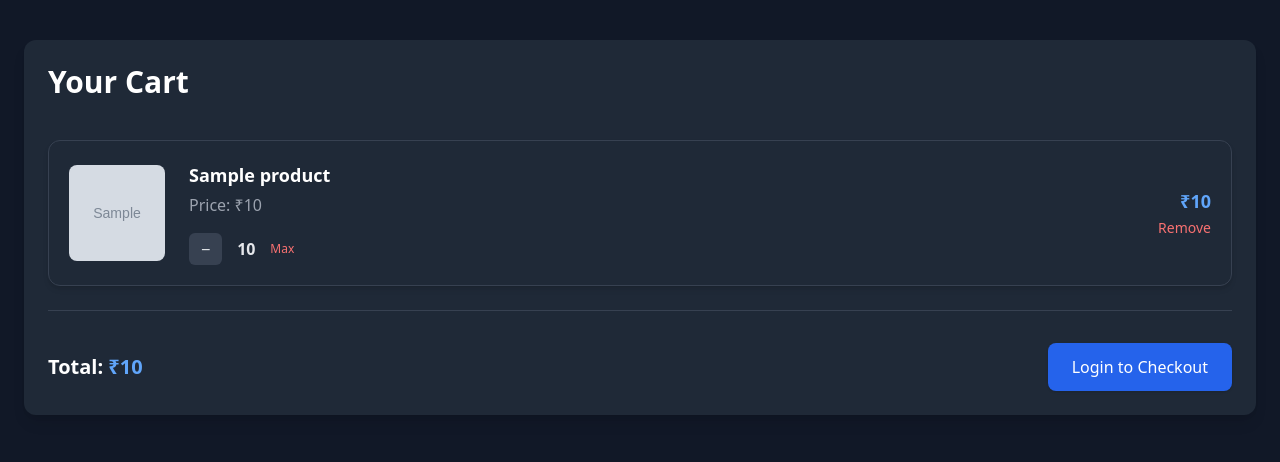
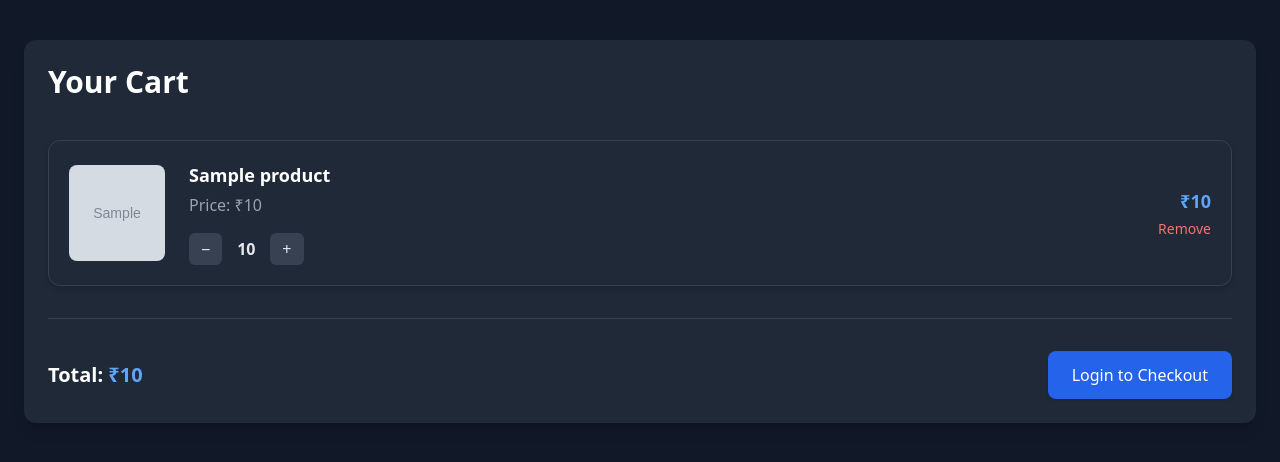
Before and after one commit to Spy-Rus/E-Commerce-website, a Django app: template Storefront/playground/templates/playground/cart.html in a window 1280 px wide. Shown: the part 69-531 px from the top of the page. Run offline with Django 5.2, Linux system fonts and the light colour scheme; the template is opened without the code that fills it: most values are stand-ins (such as "Sample title", 1, 10 or a date in 2020); grey boxes marked "Sample" are stand-in pictures; some libraries are stand-ins or nearby versions.

Commit message:
Update cart.html

```diff
--- a/Storefront/playground/templates/playground/cart.html
+++ b/Storefront/playground/templates/playground/cart.html
@@ -4,82 +4,56 @@
 
 {% block content %}
 
-<h1 class="text-3xl font-semibold text-white mb-10">
-  Your Cart
-</h1>
+<h1 class="text-3xl font-semibold text-white mb-10">Your Cart</h1>
 
 {% if items %}
-  <div class="space-y-6">
+<div id="cart-container" class="space-y-6">
 
   {% for item in items %}
-      <!-- CART ITEM -->
-      <div class="flex items-center gap-6 bg-gray-800 border border-gray-700 p-5 rounded-xl shadow-md">
+  <div class="cart-item flex items-center gap-6 bg-gray-800 border border-gray-700 p-5 rounded-xl shadow-md transition-all duration-300"
+       data-product-id="{{ item.product.id }}"
+       data-inventory="{{ item.product.inventory }}">
 
-        <!-- Product Image -->
     {% if item.product.image %}
       <img src="{{ item.product.image.url }}"
            alt="{{ item.product.title }}"
-               class="w-24 h-24 object-cover rounded-lg">
+           class="w-24 h-24 object-cover rounded-lg flex-shrink-0">
     {% else %}
-          <div class="w-24 h-24 bg-gray-700 flex items-center justify-center rounded-lg text-gray-400 text-sm">
+      <div class="w-24 h-24 bg-gray-700 flex items-center justify-center rounded-lg text-gray-400 text-sm flex-shrink-0">
         No image
       </div>
     {% endif %}
 
-        <!-- Product Info -->
     <div class="flex-1">
-          <h2 class="text-lg font-semibold text-white">
-            {{ item.product.title }}
-          </h2>
+      <h2 class="text-lg font-semibold text-white">{{ item.product.title }}</h2>
+      <p class="text-gray-400 mt-1">Price: ₹{{ item.product.get_current_price }}</p>
 
-          <p class="text-gray-400 mt-1">
-            Price: ₹{{ item.product.get_current_price }}
-          </p>
-
-          <!-- Quantity Controls -->
       <div class="flex items-center gap-3 mt-4">
-            <a href="{% url 'playground:decrease_cart' item.product.id %}"
-               class="px-3 py-1 bg-gray-700 hover:bg-gray-600 text-gray-200 rounded-md transition">
-              −
-            </a>
-
-            <span class="font-semibold text-gray-200 min-w-[24px] text-center">
-              {{ item.quantity }}
-            </span>
-
-            {% if item.quantity < item.product.inventory %}
-              <a href="{% url 'playground:increase_cart' item.product.id %}"
-                 class="px-3 py-1 bg-gray-700 hover:bg-gray-600 text-gray-200 rounded-md transition">
-                +
-              </a>
-            {% else %}
-              <span class="text-xs text-red-400">Max</span>
-            {% endif %}
+        <button class="decrease-btn px-3 py-1 bg-gray-700 hover:bg-gray-600 text-gray-200 rounded-md transition">−</button>
+        <span class="qty-display font-semibold text-gray-200 min-w-[24px] text-center">{{ item.quantity }}</span>
+        <button class="increase-btn px-3 py-1 bg-gray-700 hover:bg-gray-600 text-gray-200 rounded-md transition"
+                {% if item.quantity >= item.product.inventory %}disabled{% endif %}>
+          {% if item.quantity >= item.product.inventory %}<span class="text-xs text-red-400">Max</span>{% else %}+{% endif %}
+        </button>
       </div>
     </div>
 
-        <!-- Item Total -->
-        <div class="text-right">
-          <p class="text-lg font-bold text-blue-400">
-            ₹{{ item.total }}
-          </p>
-
-          <a href="{% url 'playground:remove_from_cart' item.product.id %}"
-             class="text-sm text-red-400 hover:text-red-300 transition">
-            Remove
-          </a>
+    <div class="text-right flex-shrink-0">
+      <p class="item-total text-lg font-bold text-blue-400">₹{{ item.total }}</p>
+      <button class="remove-btn text-sm text-red-400 hover:text-red-300 transition mt-1">Remove</button>
     </div>
 
   </div>
   {% endfor %}
 
-    <!-- CART SUMMARY -->
-    <div class="flex justify-between items-center border-t border-gray-700 pt-8 mt-8">
+</div>
 
+<p id="empty-message" class="text-gray-400 hidden">Your cart is empty.</p>
+
+<div id="cart-summary" class="flex justify-between items-center border-t border-gray-700 pt-8 mt-8">
   <p class="text-xl font-semibold text-white">
-        Total: <span class="text-blue-400">₹{{ total }}</span>
+    Total: <span id="cart-total" class="text-blue-400">₹{{ total }}</span>
   </p>
-
   {% if user.is_authenticated %}
     <a href="{% url 'playground:checkout' %}"
        class="bg-blue-600 hover:bg-blue-500 text-white px-6 py-3 rounded-lg font-medium transition shadow">
@@ -93,12 +67,104 @@
   {% endif %}
 </div>
 
-  </div>
-
 {% else %}
-  <p class="text-gray-400">
-    Your cart is empty.
-  </p>
+  <p id="empty-message" class="text-gray-400">Your cart is empty.</p>
 {% endif %}
 
+<script>
+  function getCookie(name) {
+    let cookieValue = null;
+    if (document.cookie && document.cookie !== '') {
+      for (const cookie of document.cookie.split(';')) {
+        const c = cookie.trim();
+        if (c.startsWith(name + '=')) {
+          cookieValue = decodeURIComponent(c.slice(name.length + 1));
+          break;
+        }
+      }
+    }
+    return cookieValue;
+  }
+
+  const CSRF = getCookie('csrftoken');
+
+  async function refreshTotal() {
+    const data = await fetch('/api/cart/', { credentials: 'same-origin' }).then(r => r.json());
+    const totalEl = document.getElementById('cart-total');
+    if (totalEl) totalEl.textContent = '₹' + parseFloat(data.total).toFixed(2);
+    if (data.items.length === 0) showEmptyState();
+  }
+
+  function showEmptyState() {
+    const container = document.getElementById('cart-container');
+    const summary = document.getElementById('cart-summary');
+    const empty = document.getElementById('empty-message');
+    if (container) container.remove();
+    if (summary) summary.remove();
+    if (empty) empty.classList.remove('hidden');
+  }
+
+  function removeRow(row) {
+    row.style.transition = 'opacity 0.3s, transform 0.3s';
+    row.style.opacity = '0';
+    row.style.transform = 'translateX(20px)';
+    setTimeout(() => {
+      row.remove();
+      if (document.querySelectorAll('.cart-item').length === 0) showEmptyState();
+    }, 300);
+  }
+
+  document.querySelectorAll('.cart-item').forEach(row => {
+    const productId = row.dataset.productId;
+    const inventory = parseInt(row.dataset.inventory);
+
+    row.querySelector('.increase-btn').addEventListener('click', async () => {
+      const res = await fetch('/api/cart/' + productId + '/increase/', {
+        method: 'POST',
+        headers: { 'X-CSRFToken': CSRF },
+        credentials: 'same-origin',
+      });
+      const data = await res.json();
+      const newQty = data.quantity;
+      row.querySelector('.qty-display').textContent = newQty;
+      row.querySelector('.item-total').textContent = '₹' + parseFloat(data.total_price).toFixed(2);
+      const increaseBtn = row.querySelector('.increase-btn');
+      if (newQty >= inventory) {
+        increaseBtn.disabled = true;
+        increaseBtn.innerHTML = '<span class="text-xs text-red-400">Max</span>';
+      }
+      await refreshTotal();
+    });
+
+    row.querySelector('.decrease-btn').addEventListener('click', async () => {
+      const res = await fetch('/api/cart/' + productId + '/decrease/', {
+        method: 'POST',
+        headers: { 'X-CSRFToken': CSRF },
+        credentials: 'same-origin',
+      });
+      if (res.status === 204) {
+        removeRow(row);
+        await refreshTotal();
+        return;
+      }
+      const data = await res.json();
+      row.querySelector('.qty-display').textContent = data.quantity;
+      const increaseBtn = row.querySelector('.increase-btn');
+      increaseBtn.disabled = false;
+      increaseBtn.innerHTML = '+';
+      await refreshTotal();
+    });
+
+    row.querySelector('.remove-btn').addEventListener('click', async () => {
+      await fetch('/api/cart/' + productId + '/', {
+        method: 'DELETE',
+        headers: { 'X-CSRFToken': CSRF },
+        credentials: 'same-origin',
+      });
+      removeRow(row);
+      await refreshTotal();
+    });
+  });
+</script>
+
 {% endblock %}
```
Lines whose indentation alone changed are shown as unchanged.
